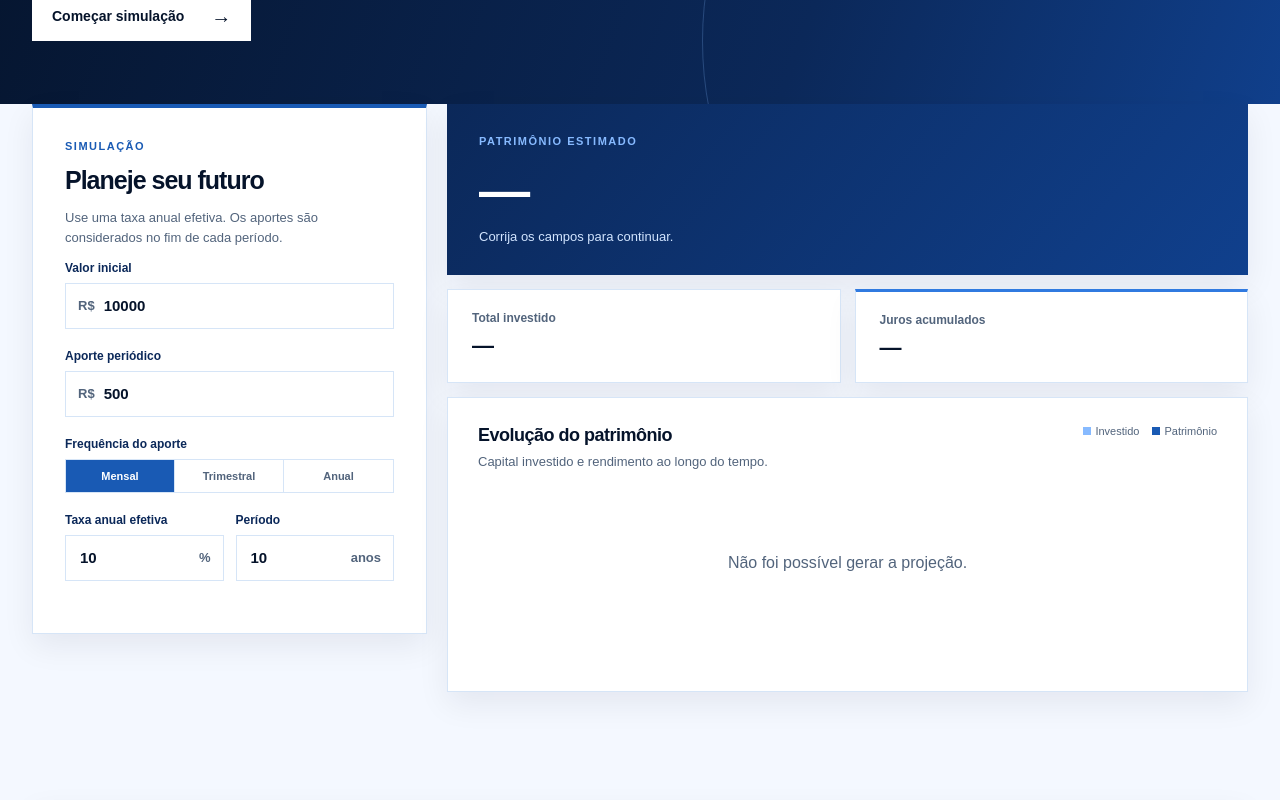
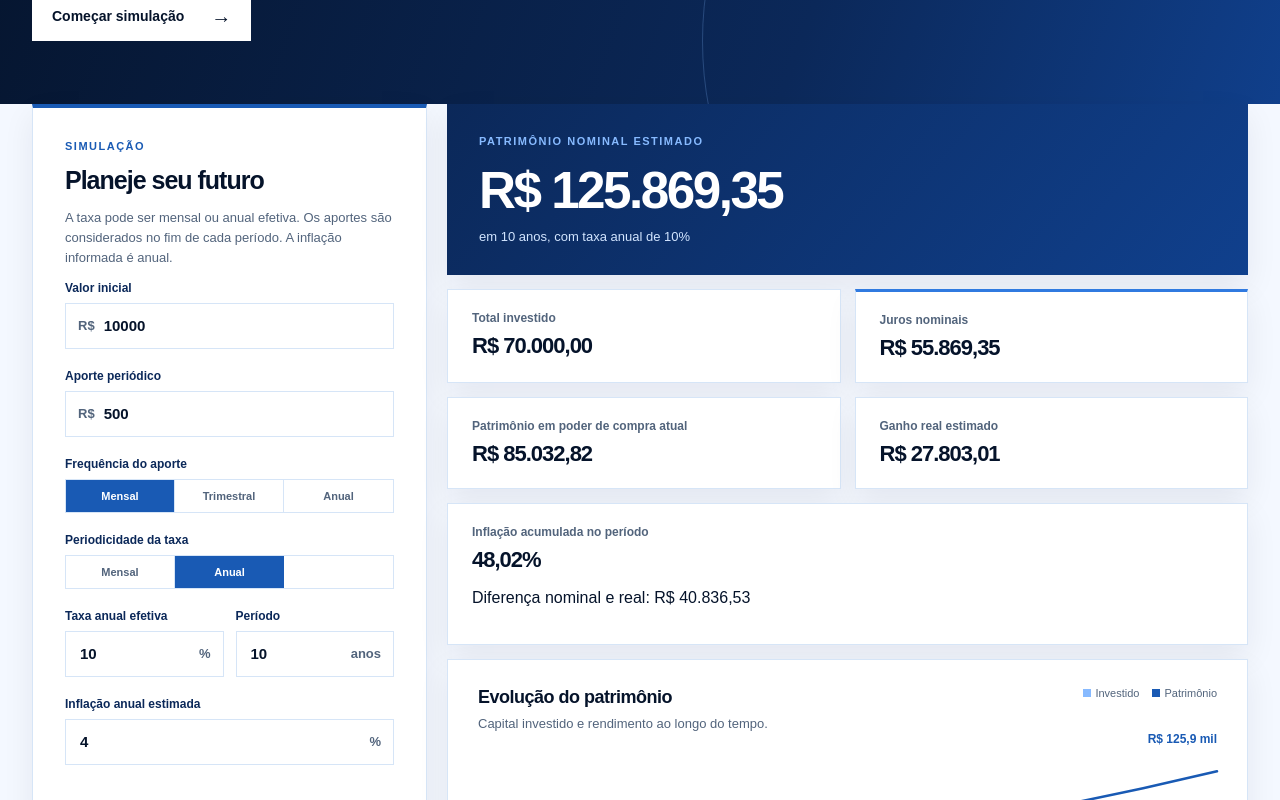
Before and after one commit to mayconjzj/rumo, a Next.js app: page / in a window 1280 px wide. Shown: the part 480-1280 px from the top of the page. Built offline with nearby package versions, Linux system fonts and the light colour scheme.

Commit message:
feat: add inflation and flexible interest rate input

```diff
--- a/src/components/CompoundInterestCalculator.tsx
+++ b/src/components/CompoundInterestCalculator.tsx
@@ -3,7 +3,11 @@
 import { useMemo, useState } from 'react';
 import { calculateCompoundInterest } from '@/domain/compound-interest/compoundInterest';
 import { validateCalculation } from '@/domain/compound-interest/validation';
-import type { CalculationInput, ContributionFrequency } from '@/domain/compound-interest/types';
+import type {
+    CalculationInput,
+    ContributionFrequency,
+    RateFrequency,
+} from '@/domain/compound-interest/types';
 import { formatCurrency, formatPercent } from '@/lib/format';
 import { InvestmentChart } from './InvestmentChart';
 
@@ -11,6 +15,8 @@ const initial: CalculationInput = {
     initialInvestment: 10000,
     periodicContribution: 500,
     annualRate: 10,
+    rateFrequency: 'yearly',
+    inflationRate: 4,
     years: 10,
     contributionFrequency: 'monthly',
 };
@@ -46,11 +52,13 @@ function Field({
                 {prefix && <b>{prefix}</b>}
                 <input
                     type="number"
-                    value={value}
+                    value={Number.isFinite(value) ? value : ''}
                     min={min}
                     step={step}
                     inputMode="decimal"
-                    onChange={(event) => onChange(Number(event.target.value))}
+                    onChange={(event) =>
+                        onChange(event.target.value === '' ? Number.NaN : Number(event.target.value))
+                    }
                     aria-invalid={Boolean(error)}
                     aria-describedby={error ? `${label}-error` : undefined}
                 />
@@ -70,6 +78,7 @@ export function CompoundInterestCalculator() {
     );
     const update = <K extends keyof CalculationInput>(key: K, value: CalculationInput[K]) =>
         setInput((current) => ({ ...current, [key]: value }));
+
     return (
         <div className="calculator-grid">
             <form
@@ -81,8 +90,8 @@ export function CompoundInterestCalculator() {
                     <p className="eyebrow">Simulação</p>
                     <h2>Planeje seu futuro</h2>
                     <p>
-                        Use uma taxa anual efetiva. Os aportes são considerados no fim de cada
-                        período.
+                        A taxa pode ser mensal ou anual efetiva. Os aportes são considerados no fim
+                        de cada período. A inflação informada é anual.
                     </p>
                 </div>
                 <Field
@@ -108,9 +117,7 @@ export function CompoundInterestCalculator() {
                             <button
                                 type="button"
                                 key={frequency}
-                                className={
-                                    input.contributionFrequency === frequency ? 'active' : ''
-                                }
+                                className={input.contributionFrequency === frequency ? 'active' : ''}
                                 onClick={() => update('contributionFrequency', frequency)}
                             >
                                 {labels[frequency]}
@@ -118,9 +125,24 @@ export function CompoundInterestCalculator() {
                         ))}
                     </div>
                 </div>
+                <div className="field">
+                    <span>Periodicidade da taxa</span>
+                    <div className="segmented">
+                        {(['monthly', 'yearly'] as RateFrequency[]).map((frequency) => (
+                            <button
+                                type="button"
+                                key={frequency}
+                                className={input.rateFrequency === frequency ? 'active' : ''}
+                                onClick={() => update('rateFrequency', frequency)}
+                            >
+                                {frequency === 'monthly' ? 'Mensal' : 'Anual'}
+                            </button>
+                        ))}
+                    </div>
+                </div>
                 <div className="two-fields">
                     <Field
-                        label="Taxa anual efetiva"
+                        label={input.rateFrequency === 'monthly' ? 'Taxa mensal efetiva' : 'Taxa anual efetiva'}
                         value={input.annualRate}
                         error={errors.annualRate}
                         onChange={(value) => update('annualRate', value)}
@@ -136,14 +158,22 @@ export function CompoundInterestCalculator() {
                         min={1}
                     />
                 </div>
+                <Field
+                    label="Inflação anual estimada"
+                    value={input.inflationRate}
+                    error={errors.inflationRate}
+                    onChange={(value) => update('inflationRate', value)}
+                    suffix="%"
+                    step={0.1}
+                />
             </form>
             <section className="results" aria-live="polite">
                 <div className="summary card">
-                    <p className="eyebrow">Patrimônio estimado</p>
+                    <p className="eyebrow">Patrimônio nominal estimado</p>
                     <strong>{result ? formatCurrency(result.finalBalance) : '—'}</strong>
                     <p>
                         {result
-                            ? `em ${input.years} ${input.years === 1 ? 'ano' : 'anos'}, a ${formatPercent(input.annualRate)} ao ano`
+                            ? `em ${input.years} ${input.years === 1 ? 'ano' : 'anos'}, com taxa ${input.rateFrequency === 'monthly' ? 'mensal' : 'anual'} de ${formatPercent(input.annualRate)}`
                             : 'Corrija os campos para continuar.'}
                     </p>
                 </div>
@@ -153,10 +183,29 @@ export function CompoundInterestCalculator() {
                         <strong>{result ? formatCurrency(result.totalInvested) : '—'}</strong>
                     </article>
                     <article className="metric card highlight">
-                        <span>Juros acumulados</span>
+                        <span>Juros nominais</span>
                         <strong>{result ? formatCurrency(result.totalInterest) : '—'}</strong>
                     </article>
                 </div>
+                <div className="metrics">
+                    <article className="metric card">
+                        <span>Patrimônio em poder de compra atual</span>
+                        <strong>{result ? formatCurrency(result.realFinalBalance) : '—'}</strong>
+                    </article>
+                    <article className="metric card">
+                        <span>Ganho real estimado</span>
+                        <strong>{result ? formatCurrency(result.realInterest) : '—'}</strong>
+                    </article>
+                </div>
+                <article className="metric card">
+                    <span>Inflação acumulada no período</span>
+                    <strong>{result ? formatPercent(result.accumulatedInflation * 100) : '—'}</strong>
+                    <p>
+                        {result
+                            ? `Diferença nominal e real: ${formatCurrency(result.inflationLoss)}`
+                            : '—'}
+                    </p>
+                </article>
                 <article className="card chart-card">
                     <div className="chart-heading">
                         <div>
```
